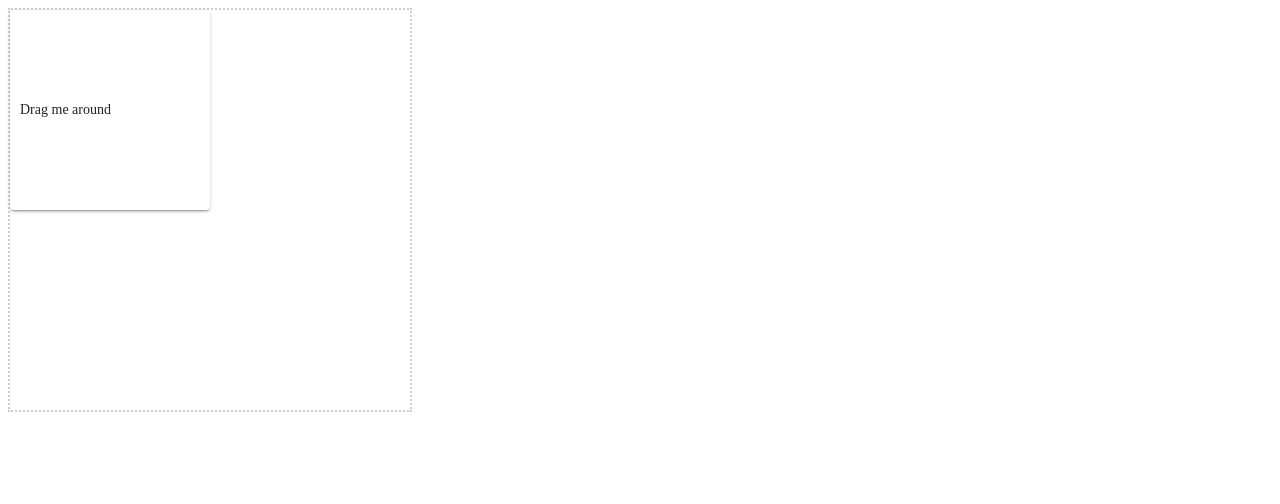
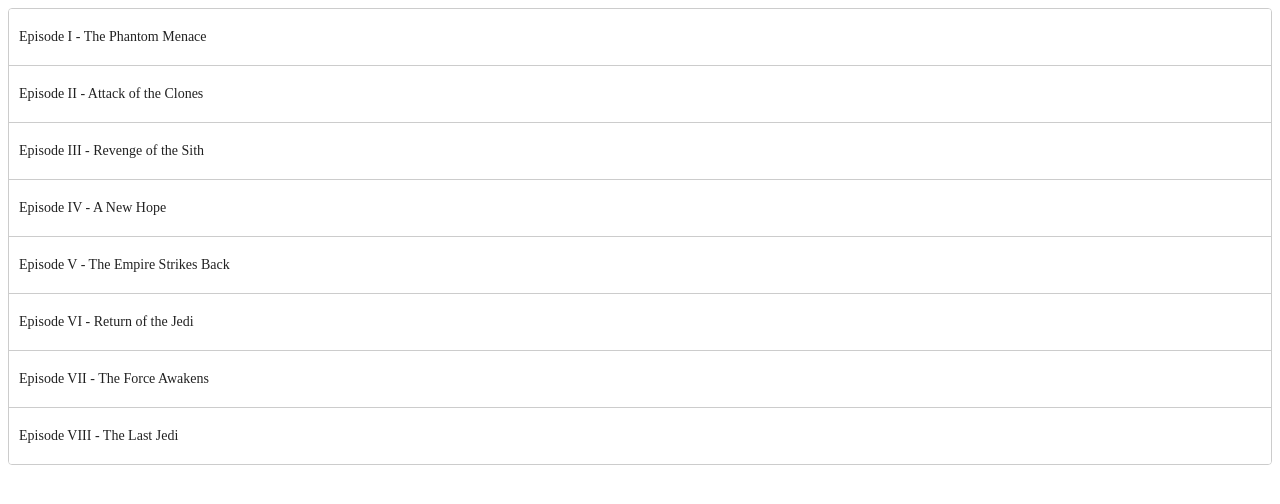
Before and after one commit to craigmckeachie/a9_demos, an Angular app: page / in a window 1280 px wide. Shown: the top 504 px of the page. Built offline with nearby package versions, Linux system fonts and the light colour scheme.

Commit message:
complete

```diff
--- a/src/app/app.component.ts
+++ b/src/app/app.component.ts
@@ -1,14 +1,30 @@
 import { Component } from '@angular/core';
+import { CdkDragDrop, moveItemInArray } from '@angular/cdk/drag-drop';
 
 @Component({
   selector: 'app-root',
   template: `
-    <div class="example-boundary">
-      <div class="example-box" cdkDragBoundary=".example-boundary" cdkDrag>
-        Drag me around
+    <div cdkDropList class="example-list" (cdkDropListDropped)="drop($event)">
+      <div class="example-box" *ngFor="let movie of movies" cdkDrag>
+        {{ movie }}
       </div>
     </div>
   `,
   styles: []
 })
-export class AppComponent {}
+export class AppComponent {
+  movies = [
+    'Episode I - The Phantom Menace',
+    'Episode II - Attack of the Clones',
+    'Episode III - Revenge of the Sith',
+    'Episode IV - A New Hope',
+    'Episode V - The Empire Strikes Back',
+    'Episode VI - Return of the Jedi',
+    'Episode VII - The Force Awakens',
+    'Episode VIII - The Last Jedi'
+  ];
+
+  drop(event: CdkDragDrop<string[]>) {
+    moveItemInArray(this.movies, event.previousIndex, event.currentIndex);
+  }
+}
--- a/src/styles.css
+++ b/src/styles.css
@@ -22,7 +22,7 @@
   border: dotted #ccc 2px;
 }
 
-.example-box {
+/* .example-box {
   width: 200px;
   height: 200px;
   border: solid 1px #ccc;
@@ -39,7 +39,7 @@
   transition: box-shadow 200ms cubic-bezier(0, 0, 0.2, 1);
   box-shadow: 0 3px 1px -2px rgba(0, 0, 0, 0.2), 0 2px 2px 0 rgba(0, 0, 0, 0.14),
     0 1px 5px 0 rgba(0, 0, 0, 0.12);
-}
+} */
 
 .example-box:active {
   box-shadow: 0 5px 5px -3px rgba(0, 0, 0, 0.2),
```
